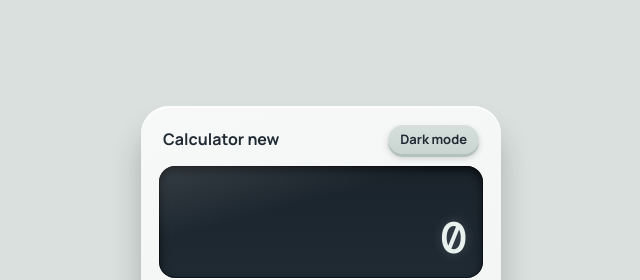
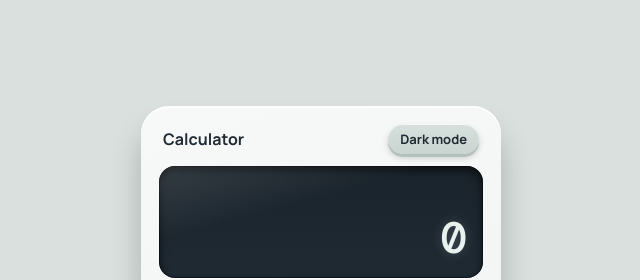
Before and after one commit to sourava-coder/CALCULATOR, a plain HTML site: page index.html in a window 1280 px wide. Shown: the top 280 px of the page, 319-959 px from the left. Drawn offline with nearby package versions, Linux system fonts and the light colour scheme.

Commit message:
Fix calculator title in index.html

```diff
--- a/index.html
+++ b/index.html
@@ -11,7 +11,7 @@
 </head>
 <body>
 <main class="calc">
-  <div class="top"><span>Calculator new</span><button class="theme" id="theme" type="button">Dark mode</button></div>
+  <div class="top"><span>Calculator</span><button class="theme" id="theme" type="button">Dark mode</button></div>
   <div class="screen" aria-live="polite">
     <div class="expr" id="expr"></div>
     <div class="out" id="out">0</div>
```
